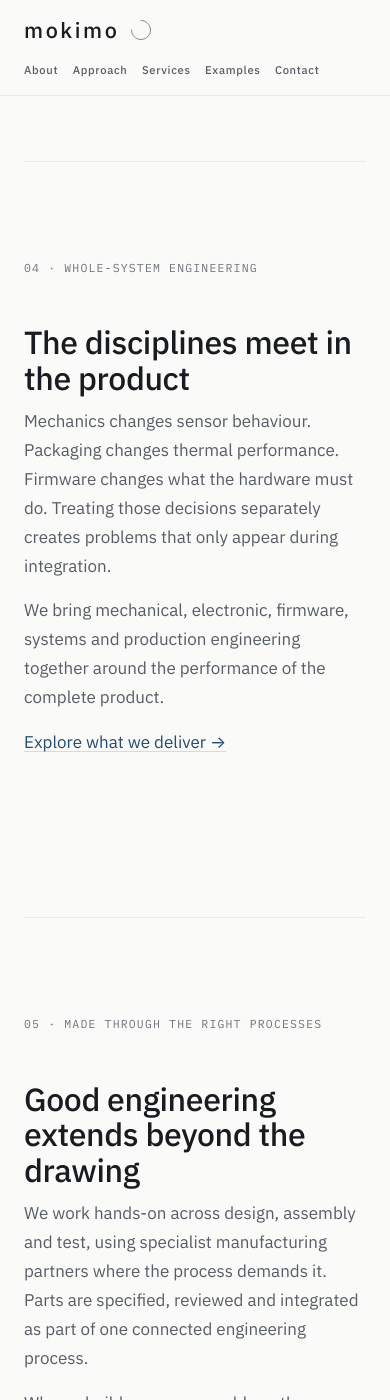
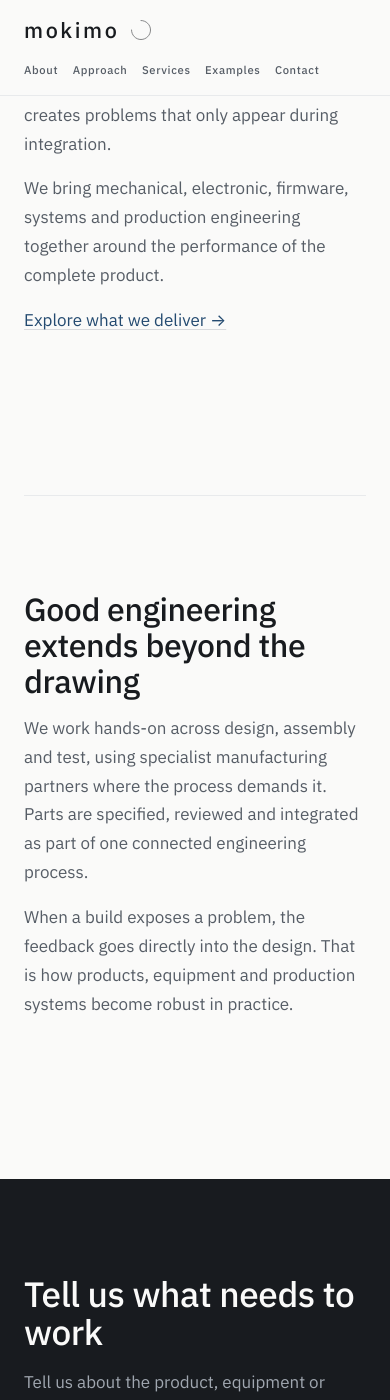
Before and after one commit to Mokimo-Limited/www.mokimo.co.uk, a Jekyll site: the page built from index.html, in a window 390 px wide and 1400 px high, scrolled down 5123 px. Built offline with Jekyll 4.4.1, drawn with Linux system fonts in a browser that asks for light colours; some of the changed text lies outside the part shown.

Commit message:
refine: drop mono eyebrow labels and kicker, merge footer into dark band

```diff
--- a/index.html
+++ b/index.html
@@ -12,7 +12,6 @@
 
       <section class="hero" aria-label="Introduction">
         <div class="hero-copy">
-          <p class="hero-kicker reveal">Mokimo Ltd &middot; Sheffield, UK</p>
           <h1 class="hero-title reveal">Design engineering,<br>considered</h1>
           <p class="hero-subtitle reveal">We develop complex products, specialist equipment and production systems—carrying the work through design, build, integration and test.</p>
           <div class="action-row action-row--large reveal">
@@ -27,12 +26,9 @@
       </section>
 
       <section id="outcomes" class="outcomes" aria-labelledby="outcomes-heading">
-        <div class="section-head">
-          <span class="section-label reveal">01 &middot; What we build</span>
-          <div class="section-head-copy reveal">
+        <div class="section-intro reveal">
           <h2 id="outcomes-heading">Engineering that reaches the real world</h2>
           <p>Products that need to become more robust. Equipment that needs to exist. Production steps that need to become controlled and repeatable.</p>
-          </div>
         </div>
         <div class="outcome-grid">
           <article class="outcome-card reveal">
@@ -63,28 +59,22 @@
     <div class="content">
 
       <section id="approach" class="philosophy" aria-labelledby="approach-heading">
-        <div class="section-head">
-          <span class="section-label reveal">02 &middot; How we work</span>
-          <div class="section-head-copy reveal">
+        <div class="section-intro reveal">
           <h2 id="approach-heading">Develop, build, prove</h2>
           <p>We bring engineering decisions into contact with real parts and real tests early. That keeps the work practical, exposes problems while they are still easier to solve and creates a clearer route to production.</p>
         </div>
-        </div>
         <ol class="delivery-flow">
-          <li class="reveal"><span>01</span><strong>Develop</strong><p>Mechanics, electronics and software are engineered together around the behaviour of the complete system.</p></li>
-          <li class="reveal"><span>02</span><strong>Build</strong><p>Parts are sourced, reviewed, assembled and integrated using the right specialist processes for the job.</p></li>
-          <li class="reveal"><span>03</span><strong>Prove</strong><p>The assembled system is tested, refined and documented against the performance it needs to deliver.</p></li>
+          <li class="reveal"><strong>Develop</strong><p>Mechanics, electronics and software are engineered together around the behaviour of the complete system.</p></li>
+          <li class="reveal"><strong>Build</strong><p>Parts are sourced, reviewed, assembled and integrated using the right specialist processes for the job.</p></li>
+          <li class="reveal"><strong>Prove</strong><p>The assembled system is tested, refined and documented against the performance it needs to deliver.</p></li>
         </ol>
         <p class="approach-more reveal"><a class="text-link" href="/approach/">See how projects are structured <span class="link-arrow" aria-hidden="true">&rarr;</span></a></p>
       </section>
 
       <section id="evidence" class="proof" aria-labelledby="proof-heading">
-        <div class="section-head">
-          <span class="section-label reveal">03 &middot; Selected projects</span>
-          <div class="section-head-copy reveal">
+        <div class="section-intro reveal">
           <h2 id="proof-heading">From engineering decisions to working systems</h2>
           <p>A small selection of client, academic and independent work we can show publicly.</p>
-          </div>
         </div>
         <div class="proof-grid">
           <article class="proof-card reveal">
@@ -108,9 +98,7 @@
       </section>
 
       <section id="services" class="services" aria-labelledby="system-heading">
-        <div class="section-head">
-          <span class="section-label reveal">04 &middot; Whole-system engineering</span>
-          <div class="section-head-copy reveal">
+        <div class="section-intro reveal">
           <h2 id="system-heading">The disciplines meet in the product</h2>
           <div class="system-copy">
             <p>Mechanics changes sensor behaviour. Packaging changes thermal performance. Firmware changes what the hardware must do. Treating those decisions separately creates problems that only appear during integration.</p>
@@ -118,18 +106,14 @@
             <p><a class="text-link" href="/services/">Explore what we deliver <span class="link-arrow" aria-hidden="true">&rarr;</span></a></p>
           </div>
         </div>
-        </div>
       </section>
 
       <section class="delivery-model" aria-labelledby="delivery-model-heading">
-        <div class="section-head">
-          <span class="section-label reveal">05 &middot; Made through the right processes</span>
-          <div class="section-head-copy reveal">
+        <div class="section-intro reveal">
           <h2 id="delivery-model-heading">Good engineering extends beyond the drawing</h2>
           <div class="delivery-model-copy">
             <p>We work hands-on across design, assembly and test, using specialist manufacturing partners where the process demands it. Parts are specified, reviewed and integrated as part of one connected engineering process.</p>
             <p>When a build exposes a problem, the feedback goes directly into the design. That is how products, equipment and production systems become robust in practice.</p>
-            </div>
           </div>
         </div>
       </section>
@@ -138,12 +122,10 @@
 
     <section id="contact" class="contact" aria-label="Contact">
       <div class="content">
-        <span class="section-label reveal">Contact</span>
         <h2 class="contact-heading reveal">Tell us what needs to work</h2>
         <p class="contact-sub reveal">Tell us about the product, equipment or production challenge, what exists today and what needs to happen next.</p>
         <div class="action-row action-row--medium reveal">
           <a href="https://dash.mokimo.co.uk/book_appointment" class="button button--primary">Discuss a project</a>
-          <a href="mailto:hello@mokimo.co.uk" class="button button--secondary">Email us</a>
         </div>
       </div>
     </section>
--- a/styles/core.css
+++ b/styles/core.css
@@ -105,18 +105,19 @@
 	text-decoration-color: var(--color-accent);
 }
 
-/* --- Footer (drawing title-block layout) --- */
+/* --- Footer (drawing title-block layout, dark band to page end) --- */
 
 .site-footer {
-  max-width: var(--content-width);
-  margin: 0 auto;
+  background-color: var(--color-text);
   padding: var(--space-xl) var(--side-padding) var(--space-lg);
 }
 
 .footer-title-block {
+  max-width: calc(var(--content-width) - 2 * var(--side-padding));
+  margin: 0 auto;
   display: grid;
   grid-template-columns: minmax(0, 1.3fr) minmax(0, 1fr) minmax(0, 1.2fr) minmax(0, 1fr);
-  border: 1px solid var(--color-sand);
+  border: 1px solid rgba(250, 250, 249, 0.22);
 }
 
 .footer-cell {
@@ -124,7 +125,7 @@
 }
 
 .footer-cell + .footer-cell {
-  border-left: 1px solid var(--color-sand);
+  border-left: 1px solid rgba(250, 250, 249, 0.22);
 }
 
 .footer-wordmark {
@@ -133,14 +134,14 @@
   font-weight: 500;
   letter-spacing: 0.12em;
   text-transform: lowercase;
-  color: var(--color-text);
+  color: var(--color-base);
 }
 
 .footer-note {
   margin-top: 0.35rem;
   font-size: 0.78rem;
   line-height: 1.6;
-  color: var(--color-text-muted);
+  color: var(--color-text-muted-invert);
 }
 
 .footer-cell-label {
@@ -150,45 +151,46 @@
   font-weight: 500;
   letter-spacing: 0.12em;
   text-transform: uppercase;
-  color: var(--color-warm-brown);
+  color: var(--color-text-muted-invert);
 }
 
 .footer-cell-body {
   font-size: 0.8rem;
   line-height: 1.8;
-  color: var(--color-text-muted);
+  color: var(--color-text-muted-invert);
 }
 
 .footer-cell-body a {
-  color: var(--color-text-muted);
+  color: var(--color-text-muted-invert);
   text-decoration: none;
-  border-bottom: 1px solid var(--color-sand);
+  border-bottom: 1px solid rgba(250, 250, 249, 0.3);
   transition: color 0.15s ease, border-color 0.15s ease;
 }
 
 .footer-cell-body a:hover,
 .footer-cell-body a:focus-visible {
-  color: var(--color-accent);
-  border-color: var(--color-accent);
+  color: var(--color-base);
+  border-color: var(--color-base);
 }
 
 .footer-legal {
-  margin-top: var(--space-sm);
+  max-width: calc(var(--content-width) - 2 * var(--side-padding));
+  margin: var(--space-sm) auto 0;
   font-family: var(--font-mono);
   font-size: 0.68rem;
   letter-spacing: 0.04em;
-  color: var(--color-warm-brown);
+  color: var(--color-text-muted-invert);
 }
 
 .footer-legal a {
-  color: var(--color-warm-brown);
+  color: var(--color-text-muted-invert);
   text-decoration: none;
   transition: color 0.15s ease;
 }
 
 .footer-legal a:hover,
 .footer-legal a:focus-visible {
-  color: var(--color-accent);
+  color: var(--color-base);
 }
 
 @media (max-width: 880px) {
@@ -201,11 +203,11 @@
   }
 
   .footer-cell:nth-child(even) {
-    border-left: 1px solid var(--color-sand);
+    border-left: 1px solid rgba(250, 250, 249, 0.22);
   }
 
   .footer-cell:nth-child(n + 3) {
-    border-top: 1px solid var(--color-sand);
+    border-top: 1px solid rgba(250, 250, 249, 0.22);
   }
 }
 
@@ -219,7 +221,7 @@
   }
 
   .footer-cell + .footer-cell {
-    border-top: 1px solid var(--color-sand);
+    border-top: 1px solid rgba(250, 250, 249, 0.22);
   }
 }
 
--- a/styles/pages/home.css
+++ b/styles/pages/home.css
@@ -19,26 +19,6 @@
   grid-template-columns: minmax(0, 1.15fr) minmax(300px, 0.85fr);
   align-items: center;
   gap: clamp(2.5rem, 6vw, 5rem);
-}
-
-.hero-kicker {
-  display: flex;
-  align-items: center;
-  gap: 0.75rem;
-  margin-bottom: var(--space-md);
-  font-family: var(--font-mono);
-  font-size: 0.75rem;
-  font-weight: 500;
-  letter-spacing: 0.14em;
-  text-transform: uppercase;
-  color: var(--color-accent-deep);
-}
-
-.hero-kicker::before {
-  content: '';
-  width: 2.25rem;
-  height: 1px;
-  background-color: var(--color-accent);
 }
 
 .hero-title {
@@ -89,17 +69,13 @@
   color: var(--color-accent-deep);
 }
 
-/* --- Section header: label left, content right --- */
+/* --- Section intros --- */
 
-.section-head {
-  display: grid;
-  grid-template-columns: minmax(150px, 230px) minmax(0, 1fr);
-  gap: var(--space-md) var(--space-lg);
-  align-items: start;
+.section-intro {
   margin-bottom: var(--space-lg);
 }
 
-.section-head-copy h2 {
+.section-intro h2 {
   font-family: var(--font-display);
   font-size: clamp(2rem, 4.4vw, 3.1rem);
   font-weight: 500;
@@ -108,7 +84,9 @@
   color: var(--color-text);
 }
 
-.section-head-copy p {
+.section-intro > p,
+.system-copy p,
+.delivery-model-copy p {
   max-width: 62ch;
   margin-top: 0.9rem;
   color: var(--color-text-muted);
@@ -241,16 +219,6 @@
   border-left: 1px solid var(--color-sand);
 }
 
-.delivery-flow span {
-  display: block;
-  margin-bottom: var(--space-sm);
-  font-family: var(--font-mono);
-  font-size: 0.85rem;
-  font-weight: 500;
-  letter-spacing: 0.08em;
-  color: var(--color-accent-deep);
-}
-
 .delivery-flow strong {
   display: block;
   margin-bottom: 0.55rem;
@@ -330,10 +298,6 @@
   background-color: var(--color-text);
 }
 
-.contact .section-label {
-  color: var(--color-text-muted-invert);
-}
-
 .contact-heading {
   font-family: var(--font-display);
   font-size: clamp(2.2rem, 4.6vw, 3.5rem);
@@ -361,15 +325,9 @@
   border-color: var(--color-accent-deep);
 }
 
-.contact .button--secondary {
-  color: var(--color-base);
-  border-color: rgba(250, 250, 249, 0.45);
-}
-
-.contact .button--secondary:hover,
-.contact .button--secondary:focus-visible {
-  color: var(--color-base);
-  border-color: var(--color-base);
+/* The dark contact band continues into the footer. */
+.home-page .site-footer {
+  padding-top: 0;
 }
 
 /* --- Shared --- */
@@ -390,17 +348,6 @@
 }
 
 /* --- Responsive --- */
-
-@media (max-width: 880px) {
-  .section-head {
-    grid-template-columns: minmax(0, 1fr);
-    gap: var(--space-sm);
-  }
-
-  .section-head-copy p {
-    margin-top: 0.65rem;
-  }
-}
 
 @media (max-width: 640px) {
   .hero,
```
Lines whose indentation alone changed are shown as unchanged.
